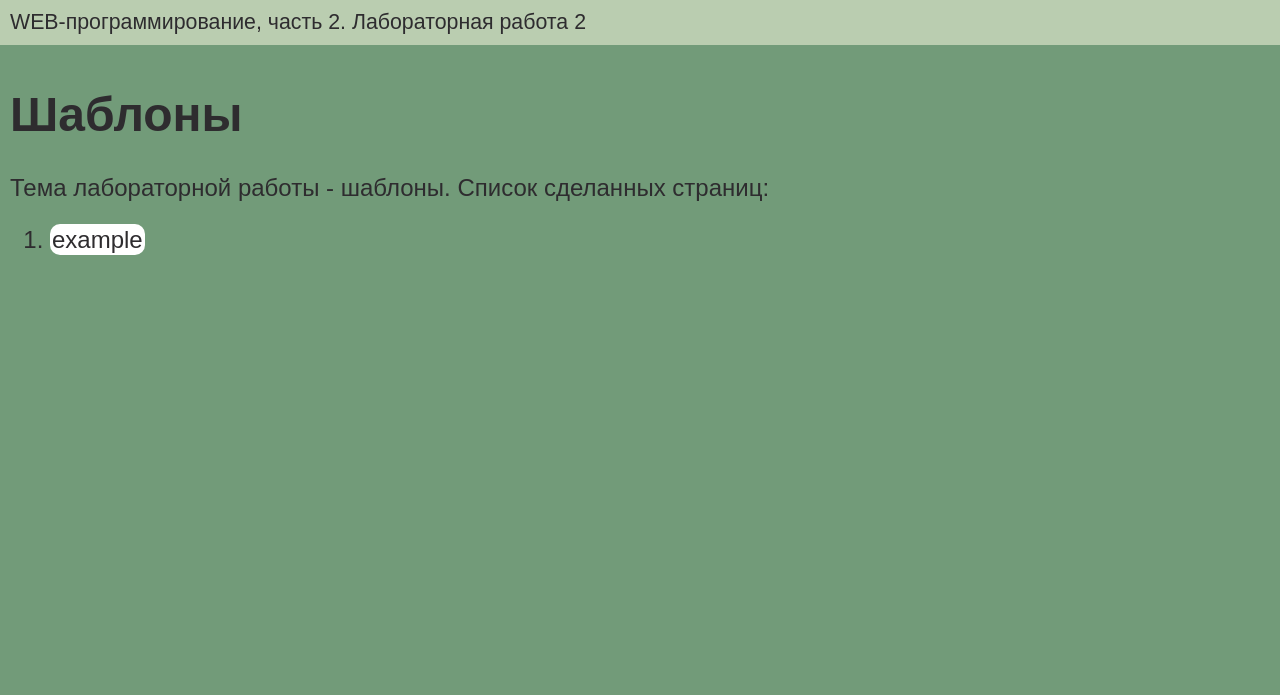
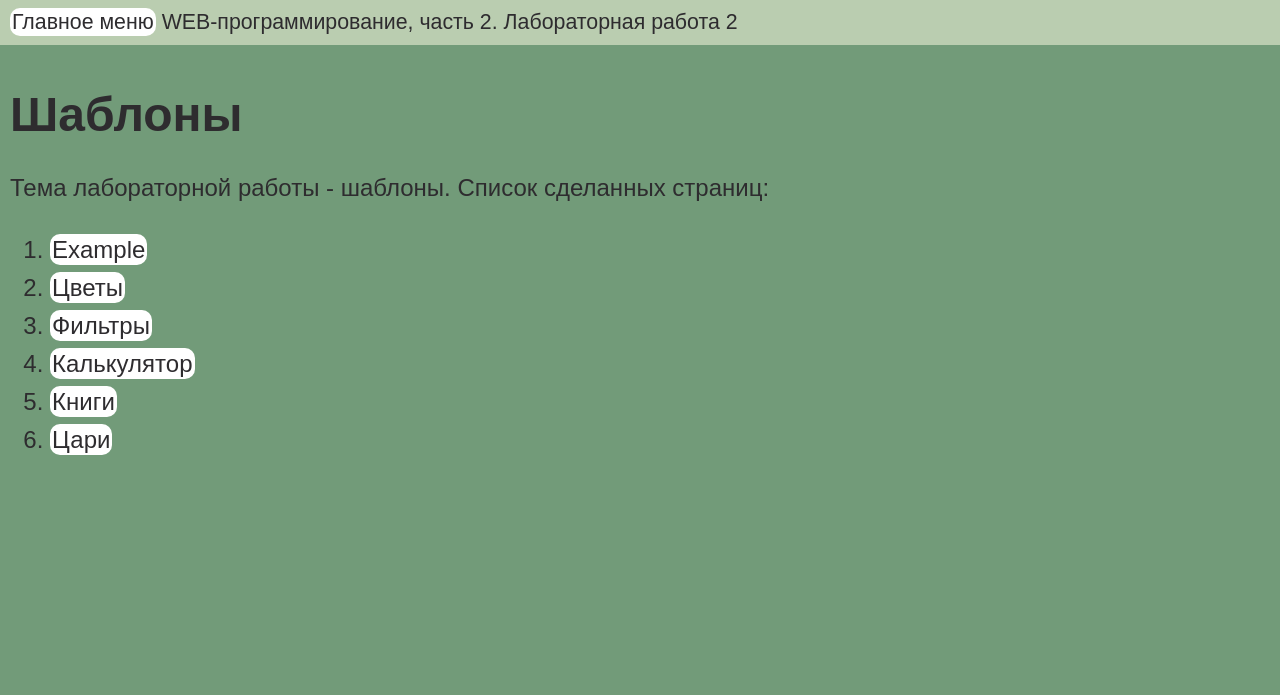
Before and after one commit to ArtemTigranian/back-end-labs, a Flask app: page /lab2/ in a window 1280 px wide. Shown: the top 695 px of the page. Run offline with Flask 3, Linux system fonts and the light colour scheme.

Commit message:
Добавление ссылок

```diff
--- a/app.py
+++ b/app.py
@@ -19,7 +19,8 @@ def web():
                 </header>
                 <main>
                     <h1>web-сервер на flask</h1>
-                    <a href="/lab1">Меню</a>
+                    <a href="/lab1">Меню Лабораторной 1</a>
+                    <a href="/lab2">Меню Лабораторной 2</a>
                 </main>
                 <footer>
                     &copy; Артём Тигранян, ФБИ-21, 3 курс, 2024
@@ -557,7 +558,6 @@ def calc(a, b):
     umnozh = a * b
     delen = a / b if b != 0 else 'ДЕЛИТЬ НА 0 НЕЛЬЗЯ'
     stepen = a ** b
-
     return f"""
     <!doctype html>
     <html>
--- a/templates/base.html
+++ b/templates/base.html
@@ -8,11 +8,12 @@
 </head>
 <body>
     <header>
-        WEB-программирование, часть 2. {{ self.lab() }}
+        <a href="/">Главное меню</a> WEB-программирование, часть 2. {{ self.lab() }}
     </header>
 
     <main>
         {% block main %}{% endblock %}
+
     </main>
 
     <footer>
--- a/templates/lab2.html
+++ b/templates/lab2.html
@@ -5,11 +5,19 @@
 
 {# основной контент: #}
 {% block main %}
+    <style>
+        li {
+            padding-top: 10px;
+        }
+    </style>
     <h1>Шаблоны</h1>
     <div>Тема лабораторной работы - шаблоны. Список сделанных страниц:</div>
     <ol>
-        <li>
-            <a href="/lab2/example">example</a>
-        </li>
+        <li><a href="/lab2/example">Example</a></li>
+        <li><a href="/lab2/all_flowers">Цветы</a></li>
+        <li><a href="/lab2/filters">Фильтры</a></li>
+        <li><a href="/lab2/calc">Калькулятор</a></li>
+        <li><a href="/lab2/books">Книги</a></li>
+        <li><a href="/lab2/kings">Цари</a></li>
     </ol>
 {% endblock %}
```
